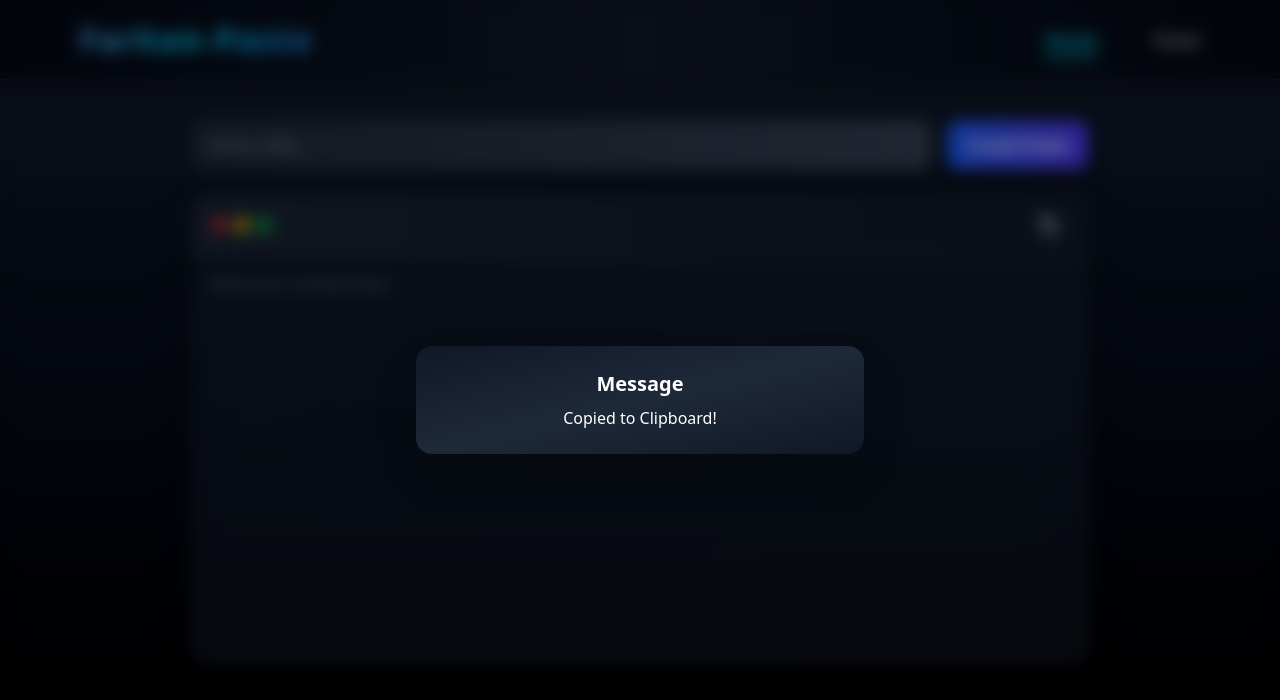
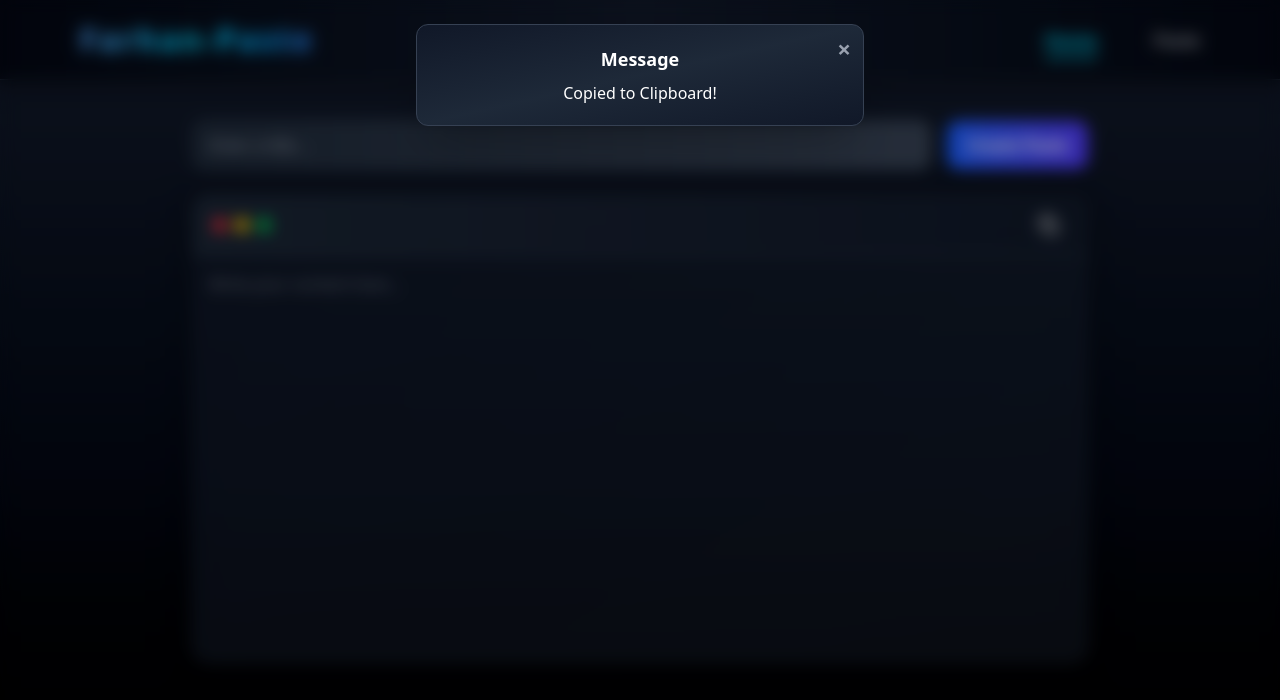
Before and after one commit to frhnbadar/paste-app, a React (Vite) app: page / in a window 1280 px wide. Both pictures are taken after a click on the button 1049 px from the left and 225 px from the top of the page. Shown: the top 700 px of the page. Built offline with nearby package versions, Linux system fonts and the light colour scheme.

Commit message:
name-bakchodi-7.1

```diff
--- a/package.json
+++ b/package.json
@@ -12,6 +12,7 @@
   "dependencies": {
     "@reduxjs/toolkit": "^2.9.2",
     "@tailwindcss/vite": "^4.1.16",
+    "framer-motion": "^12.23.24",
     "lucide-react": "^0.546.0",
     "react": "^19.1.1",
     "react-dom": "^19.1.1",
--- a/src/components/Home.jsx
+++ b/src/components/Home.jsx
@@ -4,6 +4,8 @@ import { useDispatch, useSelector } from "react-redux";
 import { addToPastes, updatePastes } from "../redux/pasteSlice";
 import { useSearchParams } from "react-router-dom";
 import React from "react";
+import { motion } from "framer-motion";
+
 
 const Home = () => {
   const [value, setValue] = useState("");
@@ -133,24 +135,27 @@ const Home = () => {
       aiza: "Instagram pe scholar, class me tourist.",
       faraz: "Itna lost rehta hai, teachers bhi confuse ho jaate hain.",
       shamma: "Great pattukari, want to see you singing with atif aslam",
+      alok: "Kyu re m@darchod, bhubaneshwar and RKL m bhi girlfriend bna liya, bsdk",
+      zafar: "Banglore m reh kr abhi tk s3x nhi mila aapko",
+      tarun: "Bhai aapka to set hai , IIIT kota + Girlfrend",
+      davar: "kyu re saste srk, kb mil rha delhi mai",
+      tanish: "Saale kam hilaya kr , patla hote jaa rha...",
     };
 
     let msg = funMsgs[lower] || "";
-  if (lower === "tabish") setTheme("light");
+    if (lower === "tabish" || lower === "alok") setTheme("light");
     else setTheme("dark");
 
     if (msg) {
       setPopupMessage(msg);
       setShowPopup(true);
-    setTimeout(() => setShowPopup(false), 4000);
+      ;
     }
   }
 
 
   return (
-    <div
-      className={`min-h-screen w-full py-10 px-4 flex justify-center transition-all duration-500 ${
-        theme === "light"
+    <div className={`min-h-screen w-full py-10 px-4 flex justify-center transition-all duration-500 ${theme === "light"
       ? "bg-gray-100 text-black"
       : "bg-gradient-to-b from-gray-900 via-gray-950 to-black text-white"
       }`}
@@ -167,8 +172,7 @@ const Home = () => {
               setTitle(val);
               bakchodi(val);
             }}
-            className={`flex-1 w-full ${
-              theme === "light"
+            className={`flex-1 w-full ${theme === "light"
               ? "bg-white text-black border-gray-300"
               : "bg-gradient-to-r from-gray-800 to-gray-700 text-white border-gray-700"
               } placeholder-gray-400 border rounded-xl px-4 py-3 focus:outline-none focus:ring-2 focus:ring-blue-500 transition-all duration-300`}
@@ -193,16 +197,14 @@ const Home = () => {
 
         {/* Paste Box */}
         <div
-          className={`w-full rounded-2xl border overflow-hidden shadow-[0_0_25px_rgba(0,0,0,0.4)] transition-all ${
-            theme === "light"
+          className={`w-full rounded-2xl border overflow-hidden shadow-[0_0_25px_rgba(0,0,0,0.4)] transition-all ${theme === "light"
             ? "border-gray-300 bg-white"
             : "border-gray-800 bg-gradient-to-br from-gray-900/70 to-gray-800/40 backdrop-blur-md"
             }`}
         >
           {/* Top Bar */}
           <div
-            className={`flex items-center justify-between px-5 py-3 border-b ${
-              theme === "light"
+            className={`flex items-center justify-between px-5 py-3 border-b ${theme === "light"
               ? "border-gray-200 bg-gray-100"
               : "border-gray-700 bg-gradient-to-r from-gray-800/80 to-gray-900/60"
               }`}
@@ -234,8 +236,7 @@ const Home = () => {
             value={value}
             onChange={(e) => setValue(e.target.value)}
             placeholder="Write your content here..."
-            className={`w-full h-[400px] p-4 resize-none focus:outline-none ${
-              theme === "light"
+            className={`w-full h-[400px] p-4 resize-none focus:outline-none ${theme === "light"
               ? "text-black bg-white placeholder-gray-500"
               : "text-gray-100 bg-transparent placeholder-gray-500"
               }`}
@@ -245,23 +246,38 @@ const Home = () => {
       </div>
 
       {/* Popup Modal */}
+      {/* Popup Modal (Top Slide with Close Button) */}
       {showPopup && (
-        <div className="fixed inset-0 flex items-center justify-center z-50">
-          <div className="absolute inset-0 bg-black/40 backdrop-blur-sm"></div>
-          <div
-            className={`relative z-10 px-8 py-6 rounded-2xl shadow-2xl text-center max-w-md w-[90%] transition-all duration-500 ${
-              theme === "light"
-                ? "bg-white text-gray-900"
-                : "bg-gradient-to-br from-gray-900 via-gray-800 to-gray-900 text-white"
+        <div className="fixed inset-0 flex items-start justify-center pt-6 bg-black/30 backdrop-blur-sm z-50">
+          <motion.div
+            initial={{ y: -50, opacity: 0 }}
+            animate={{ y: 0, opacity: 1 }}
+            exit={{ y: -50, opacity: 0 }}
+            transition={{ duration: 0.4, ease: 'easeOut' }}
+            className={`relative px-8 py-5 rounded-xl shadow-2xl text-center max-w-md w-[90%] border ${theme === "light"
+              ? "bg-white text-gray-900 border-gray-300"
+              : "bg-gradient-to-br from-gray-900 via-gray-800 to-gray-900 text-white border-gray-700"
               }`}
           >
-            <h2 className="text-xl font-semibold mb-2">Message</h2>
+            {/* Close Button */}
+            <button
+              onClick={() => setShowPopup(false)}
+              className="absolute top-2 right-3 text-2xl font-bold text-gray-400 hover:text-red-500 transition-colors duration-300"
+              aria-label="Close popup"
+            >
+              ×
+            </button>
+
+            <h2 className="text-lg font-semibold mb-2">Message</h2>
             <p className="text-base">{popupMessage}</p>
-          </div>
+          </motion.div>
         </div>
       )}
       </div>
       );
       };
 
+
+
+
       export default Home;
```
Also changed, not shown: 1 other file (tests, documents, lock files or other folders). Lines whose indentation alone changed are shown as unchanged.
